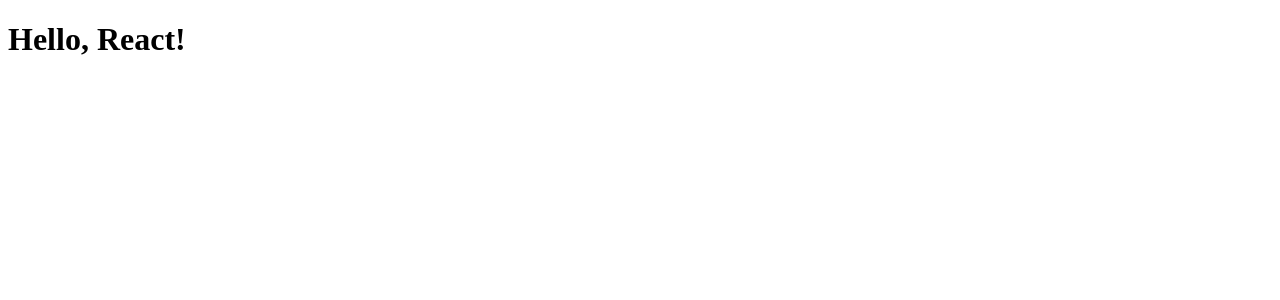
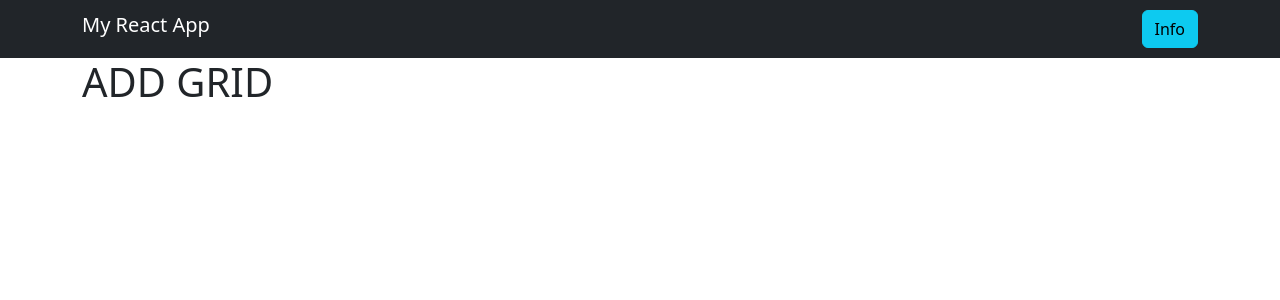
Before and after one commit to Mickers247/SummonersGrid, a React app: page / in a window 1280 px wide. Shown: the top 300 px of the page. Built offline with nearby package versions, Linux system fonts and the light colour scheme.

Commit message:
adds styles and info modal

```diff
--- a/package.json
+++ b/package.json
@@ -11,6 +11,7 @@
   "author": "",
   "license": "ISC",
   "dependencies": {
+    "bootstrap": "^5.3.1",
     "react": "^18.2.0",
     "react-dom": "^18.2.0"
   },
@@ -19,7 +20,9 @@
     "@babel/preset-env": "^7.22.15",
     "@babel/preset-react": "^7.22.15",
     "babel-loader": "^9.1.3",
+    "css-loader": "^6.8.1",
     "html-webpack-plugin": "^5.5.3",
+    "style-loader": "^3.3.3",
     "webpack": "^5.88.2",
     "webpack-cli": "^5.1.4",
     "webpack-dev-server": "^4.15.1"
--- a/src/App.js
+++ b/src/App.js
@@ -3,8 +3,8 @@ import React from 'react';
 
 function App() {
   return (
-    <div>
-      <h1>Hello, React!</h1>
+    <div className="container">
+      <h1>ADD GRID</h1>
     </div>
   );
 }
--- /dev/null
+++ b/src/Header.js
@@ -0,0 +1,48 @@
+// src/Header.js
+import React, { useState } from 'react';
+
+function Header() {
+  const [showModal, setShowModal] = useState(false);
+
+  const toggleModal = () => {
+    setShowModal(!showModal);
+  };
+
+  return (
+    <header className="navbar navbar-dark bg-dark">
+      <div className="container">
+        <h1 className="navbar-brand">My React App</h1>
+        <button className="btn btn-info" onClick={toggleModal}>
+          Info
+        </button>
+      </div>
+
+      {/* Add the Modal */}
+      {showModal && (
+        <div className="modal" tabIndex="-1" role="dialog" style={{ display: 'block' }}>
+          <div className="modal-dialog" role="document">
+            <div className="modal-content">
+              <div className="modal-header">
+                <h5 className="modal-title">Information</h5>
+                <button type="button" className="close" onClick={toggleModal}>
+                  <span aria-hidden="true">&times;</span>
+                </button>
+              </div>
+              <div className="modal-body">
+                {/* Add your information content here */}
+                This is some information you want to display in the modal.
+              </div>
+              <div className="modal-footer">
+                <button type="button" className="btn btn-secondary" onClick={toggleModal}>
+                  Close
+                </button>
+              </div>
+            </div>
+          </div>
+        </div>
+      )}
+    </header>
+  );
+}
+
+export default Header;
--- a/src/index.html
+++ b/src/index.html
@@ -2,9 +2,12 @@
 <html lang="en">
 <head>
   <meta charset="UTF-8">
+  <meta name="viewport" content="width=device-width, initial-scale=1">
   <title>React App</title>
+  <link href="https://cdn.jsdelivr.net/npm/bootstrap@5.3.1/dist/css/bootstrap.min.css" rel="stylesheet" integrity="sha384-4bw+/aepP/YC94hEpVNVgiZdgIC5+VKNBQNGCHeKRQN+PtmoHDEXuppvnDJzQIu9" crossorigin="anonymous">
 </head>
 <body>
   <div id="root"></div>
+  <script src="https://cdn.jsdelivr.net/npm/bootstrap@5.3.1/dist/js/bootstrap.bundle.min.js" integrity="sha384-HwwvtgBNo3bZJJLYd8oVXjrBZt8cqVSpeBNS5n7C8IVInixGAoxmnlMuBnhbgrkm" crossorigin="anonymous"></script>
 </body>
 </html>
--- a/src/index.js
+++ b/src/index.js
@@ -2,9 +2,11 @@
 import React from 'react';
 import ReactDOM from 'react-dom';
 import App from './App'; // Import the App component
+import Header from './Header';
 
 ReactDOM.render(
   <React.StrictMode>
+    <Header />
     <App /> {/* Render the App component */}
   </React.StrictMode>,
   document.getElementById('root') // Attach it to the root element in index.html
--- a/webpack.config.js
+++ b/webpack.config.js
@@ -15,12 +15,17 @@ module.exports = {
         use: {
           loader: 'babel-loader'
         }
-      }
+      },
+      {
+        test: /\.css$/, // Add a rule for CSS files
+        use: ['style-loader', 'css-loader'], // Use style-loader and css-loader
+      },
     ]
   },
   plugins: [
     new HtmlWebpackPlugin({
       template: './src/index.html'
     })
-  ]
+  ],
+  mode: 'development'
 };
```
Also changed, not shown: 1 other file (tests, documents, lock files or other folders).
